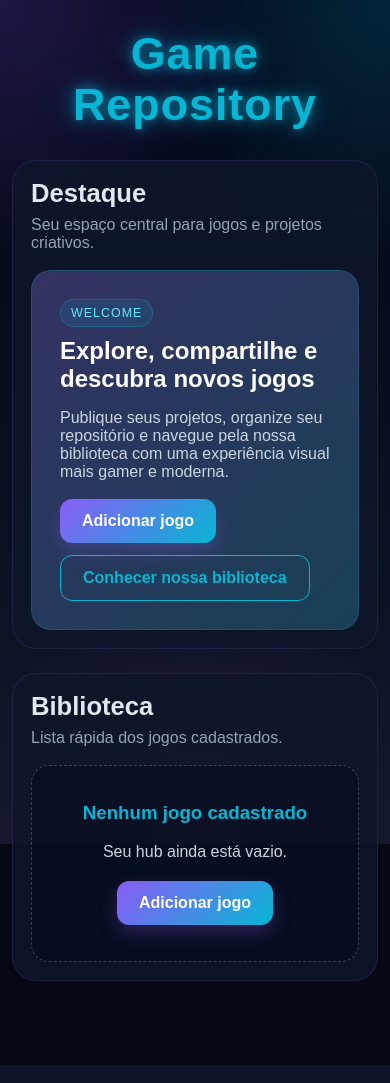
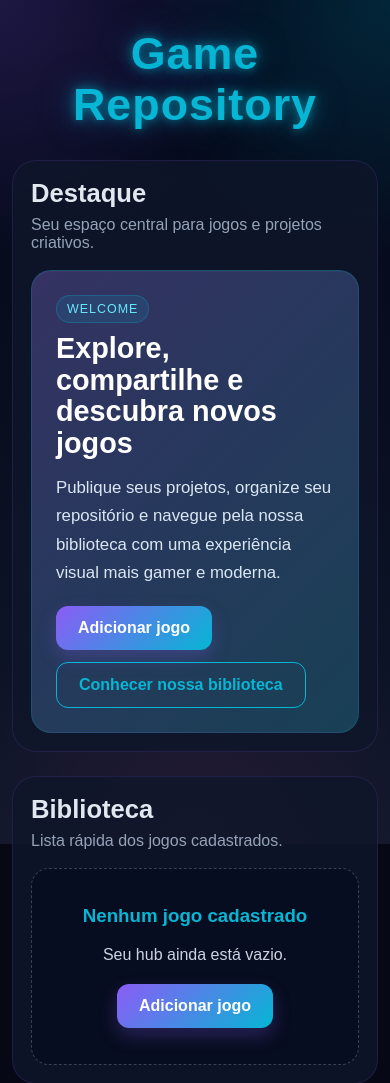
Before and after one commit to nino-do-git/repositoriodegames, a Django app: page / in a window 390 px wide. Shown: the top 1083 px of the page. Run offline with Django 5.2, Linux system fonts and the light colour scheme; data that the repository does not hold is empty.

Commit message:
melhorada no css

```diff
--- a/myproject/main/static/main/css/index.css
+++ b/myproject/main/static/main/css/index.css
@@ -106,38 +106,41 @@ body {
 
 .featured-card {
   border-radius: 20px;
-  padding: 28px;
-  min-height: 220px;
+  padding: 36px;
+  min-height: 240px;
   display: flex;
   align-items: center;
-  gap: 24px;
   background:
     linear-gradient(135deg, rgba(139, 92, 246, 0.22), rgba(6, 182, 212, 0.18)),
     rgba(30, 41, 59, 0.95);
   border: 1px solid rgba(6, 182, 212, 0.18);
+  box-shadow: inset 0 1px 0 rgba(255, 255, 255, 0.03);
 }
 
-.featured-image {
-  flex: 0 0 280px;
-}
-
-.featured-image img {
-  width: 100%;
-  height: 180px;
-  object-fit: cover;
-  border-radius: 16px;
-  display: block;
-  box-shadow: 0 10px 25px rgba(0, 0, 0, 0.25);
+.intro-card {
+  min-height: 260px;
+  display: flex;
+  align-items: center;
+  justify-content: flex-start;
 }
 
 .featured-content {
   flex: 1;
 }
 
+.intro-card .featured-content {
+  max-width: 760px;
+}
+
 .featured-content h3 {
   margin: 10px 0 8px;
   font-size: 2rem;
   color: #ffffff;
+}
+
+.intro-card .featured-content h3 {
+  font-size: clamp(2rem, 4vw, 3rem);
+  line-height: 1.1;
 }
 
 .featured-tag {
@@ -154,6 +157,13 @@ body {
 .featured-platform {
   color: #cbd5e1;
   font-size: 1rem;
+}
+
+.intro-card .featured-platform {
+  margin-top: 14px;
+  font-size: 1.05rem;
+  line-height: 1.7;
+  color: #dbe7f3;
 }
 
 .featured-actions {
@@ -289,21 +299,16 @@ body {
   }
 
   .featured-card {
+    padding: 24px;
+    min-height: auto;
+  }
+
+  .intro-card .featured-content h3 {
+    font-size: 1.8rem;
+  }
+
+  .featured-actions {
     flex-direction: column;
     align-items: flex-start;
   }
-
-  .featured-image {
-    width: 100%;
-    flex: none;
-  }
-
-  .featured-image img {
-    width: 100%;
-    height: 200px;
-  }
-
-  .featured-content h3 {
-    font-size: 1.5rem;
-  }
 }
```
